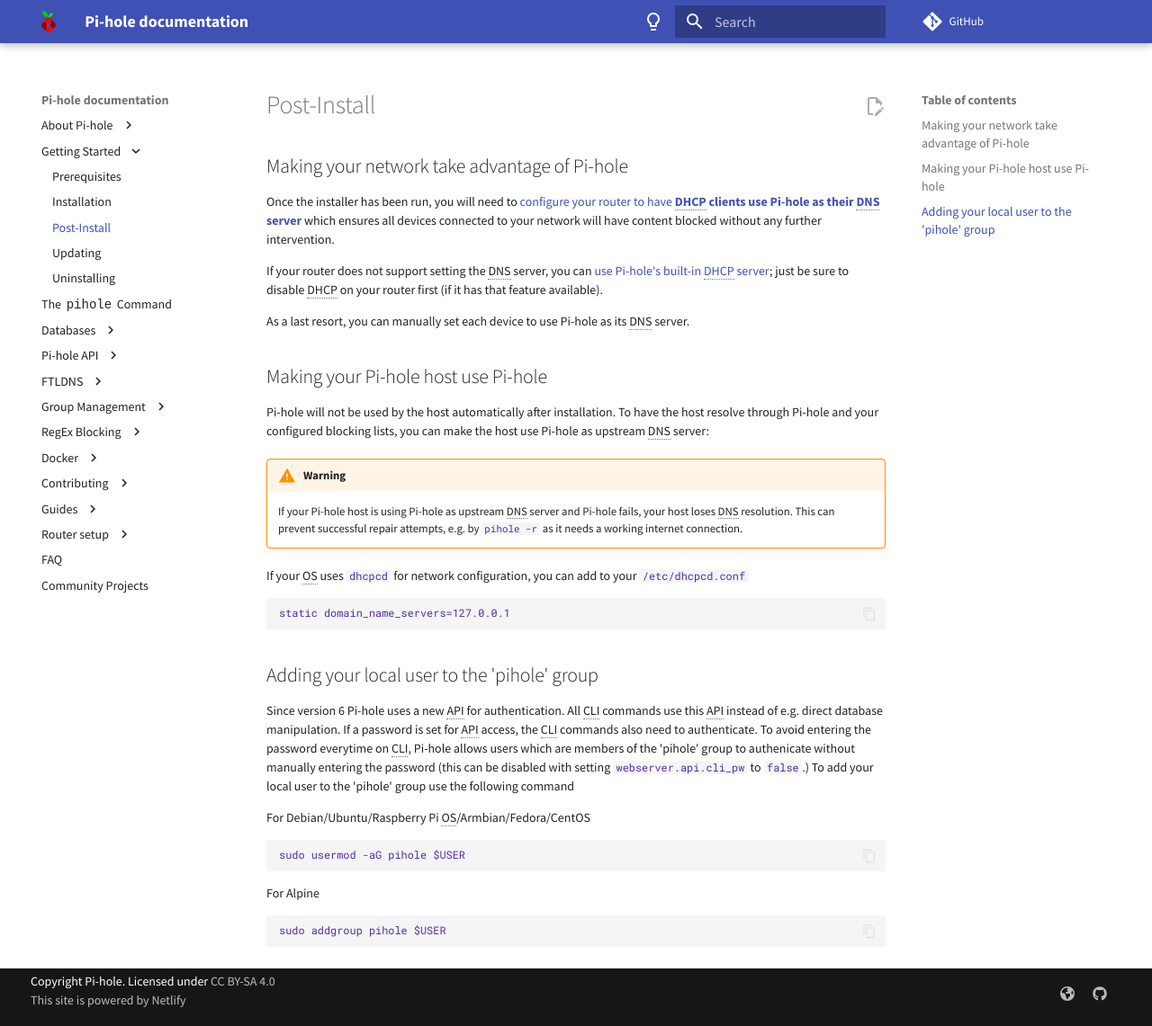
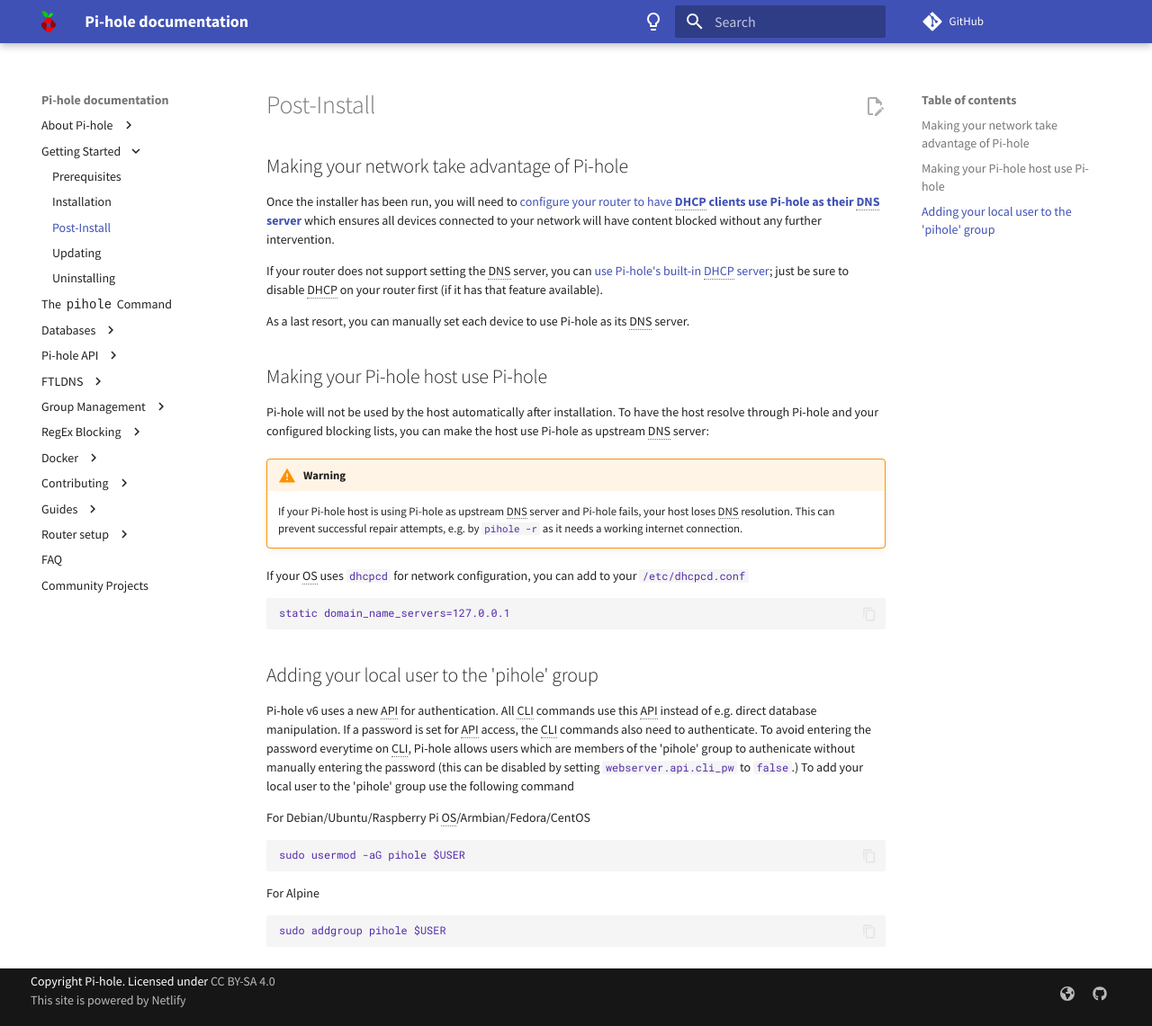
Before and after one commit to pi-hole/docs, an MkDocs documentation site: the page built from docs/main/post-install.md, in a window 1280 px wide and 1141 px high. Shown: the whole window at 90% size. Built offline with MkDocs 1.6.1 and Material for MkDocs 9.7.7, drawn with Linux system fonts in a browser that asks for light colours; comment, search, counter and statistics services are not loaded.

Commit message:
Improve wording
Co-authored-by: Adam Warner <me@adamwarner.co.uk>
Signed-off-by: yubiuser <github@yubiuser.dev>

```diff
--- a/docs/main/post-install.md
+++ b/docs/main/post-install.md
@@ -21,7 +21,7 @@
 
 ## Adding your local user to the 'pihole' group
 
-Since version 6 Pi-hole uses a new API for authentication. All CLI commands use this API instead of e.g. direct database manipulation. If a password is set for API access, the CLI commands also need to authenticate. To avoid entering the password everytime on CLI, Pi-hole allows users which are members of the 'pihole' group to authenicate without manually entering the password (this can be disabled with setting `webserver.api.cli_pw` to `false`.)
+Pi-hole v6 uses a new API for authentication. All CLI commands use this API instead of e.g. direct database manipulation. If a password is set for API access, the CLI commands also need to authenticate. To avoid entering the password everytime on CLI, Pi-hole allows users which are members of the 'pihole' group to authenicate without manually entering the password (this can be disabled by setting `webserver.api.cli_pw` to `false`.)
 To add your local user to the 'pihole' group use the following command
 
 For Debian/Ubuntu/Raspberry Pi OS/Armbian/Fedora/CentOS
```
